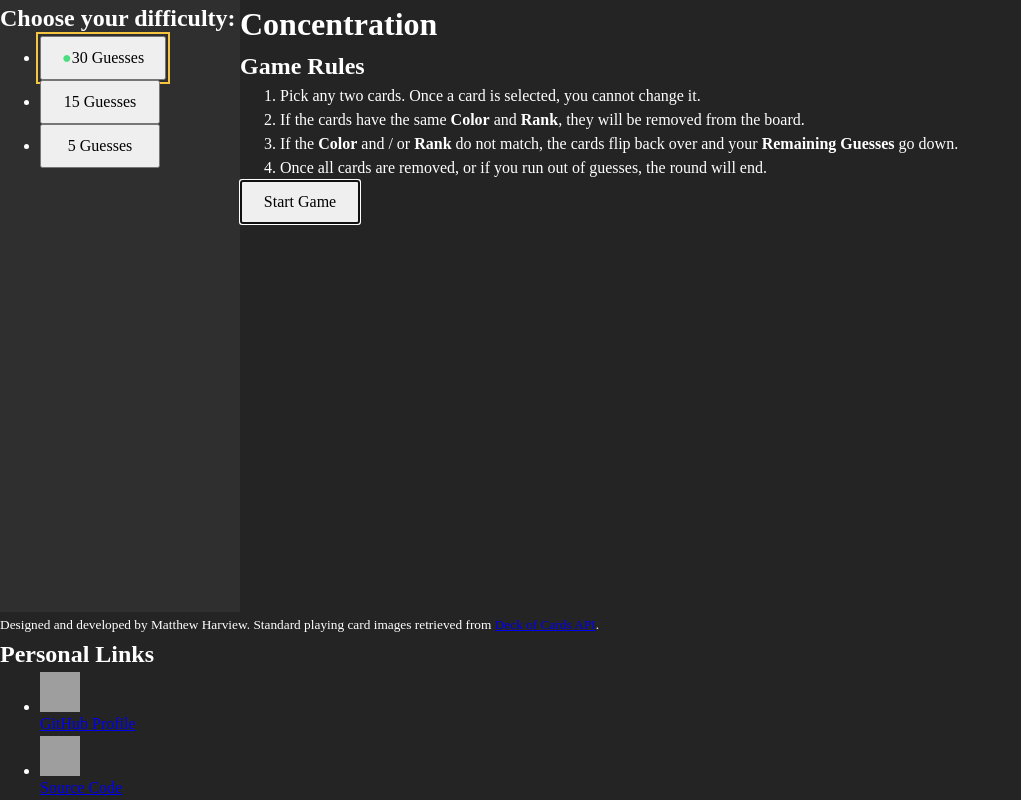
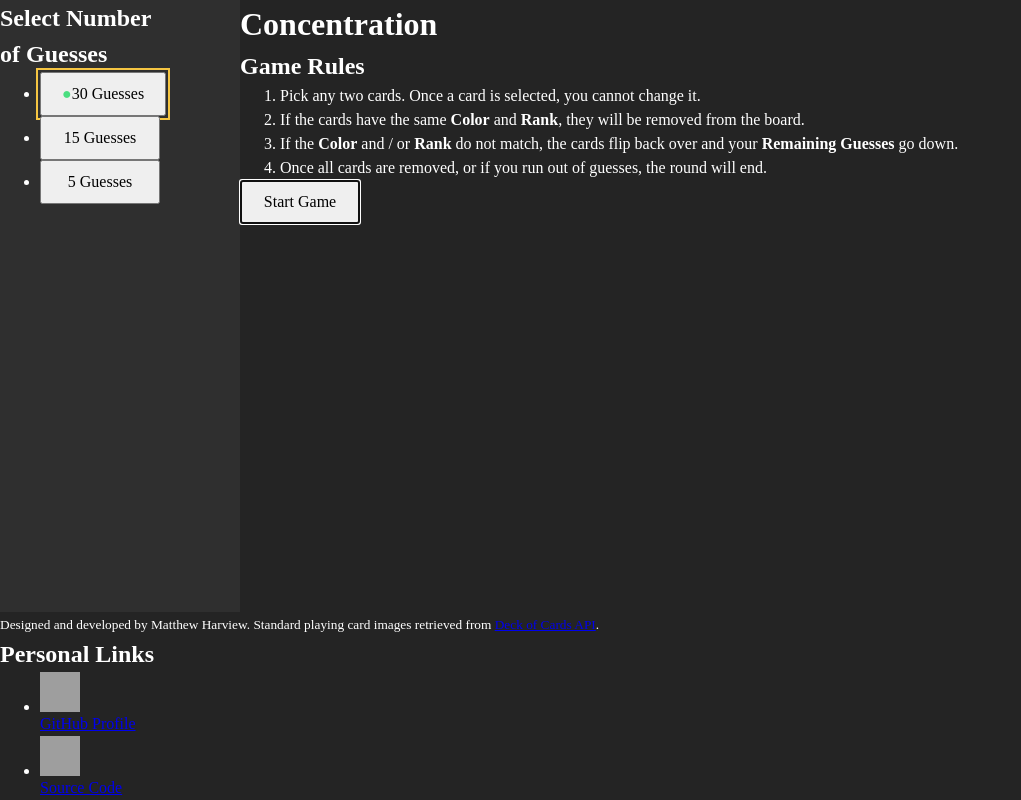
Before and after one commit to Long-Hold/memory-card, a React (Vite) app: page / in a window 1280 px wide. Shown: the whole page, without its empty margins (0-1021 px from the left). Built offline with nearby package versions, Linux system fonts and the light colour scheme; grey boxes are pictures that could not be loaded.

Commit message:
feat: change settings header and add class to difficulty list (#24)

```diff
--- a/src/components/sidebar/Sidebar.jsx
+++ b/src/components/sidebar/Sidebar.jsx
@@ -18,8 +18,8 @@ export function Sidebar({currentDifficulty, setDifficulty}) {
         Settings
       </button>
       <div id={panelId} className="sidebar-panel" inert={!isOpen}>
-        <h2>Choose your difficulty:</h2>
-        <ul>
+        <h2>Select Number of Guesses</h2>
+        <ul className="settings-list">
           {Object.values(DIFFICULTIES).map((guesses) => (
             <li key={guesses}>
               <DifficultyButton
```
